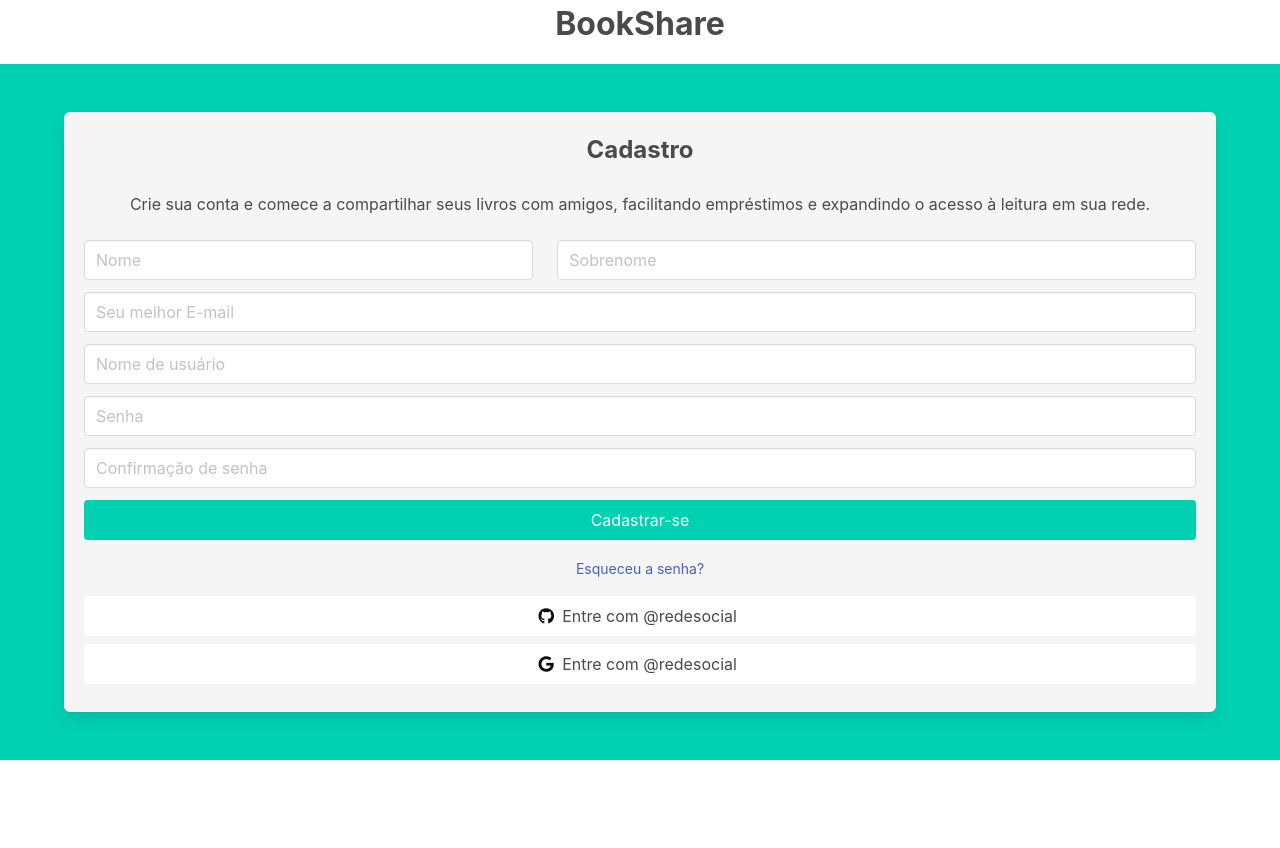
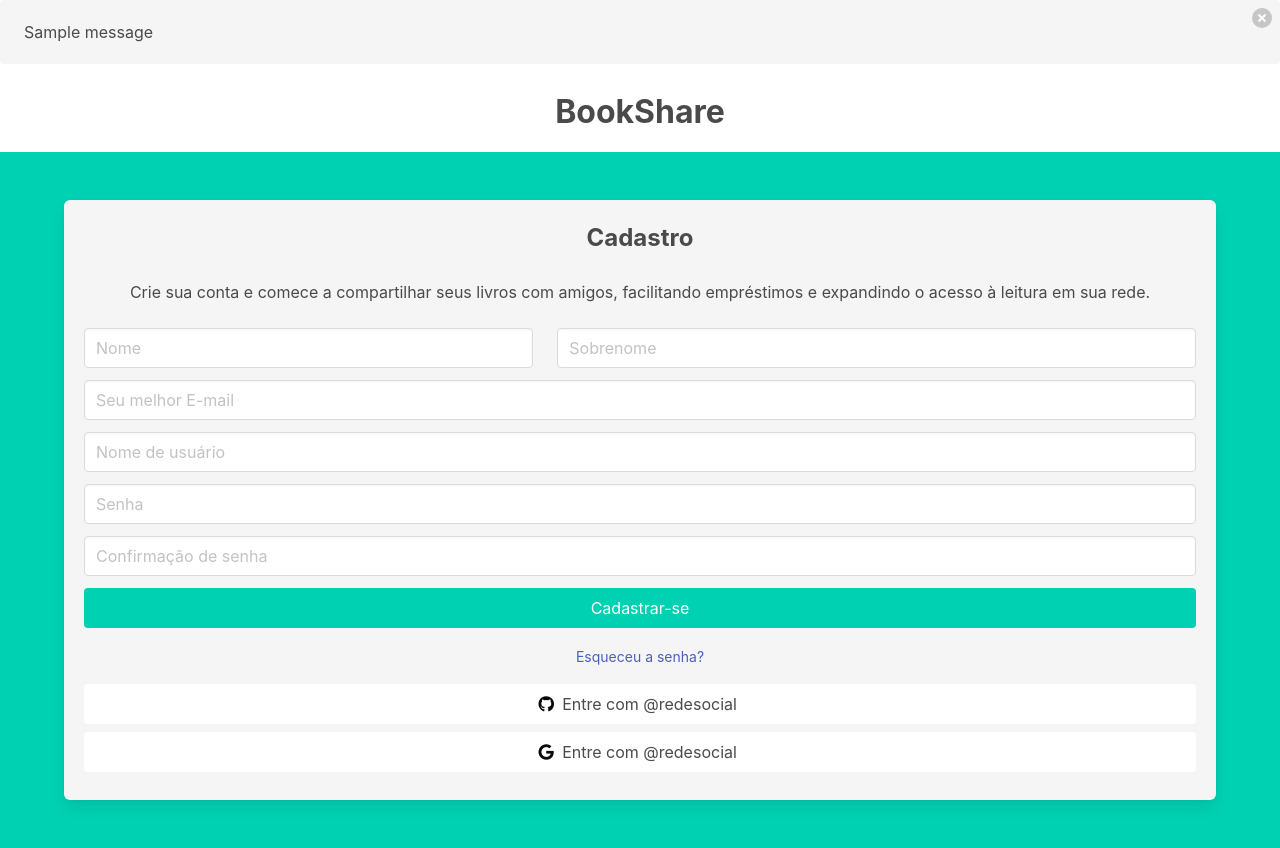
Before and after one commit to ern4m/bookshare, a Flask app: page /auth/register in a window 1280 px wide. Before the commit the page ends 760 px from the top, so only its background shows below. Run offline with Flask 3, Linux system fonts and the light colour scheme; tables that the repository leaves empty hold one stand-in row (values such as "Sample post"); one stand-in notice (Sample message) is shown; some libraries are stand-ins or nearby versions.

Commit message:
feat: Adicionado alertas de erro no cadastro

```diff
--- a/app/auth.py
+++ b/app/auth.py
@@ -30,15 +30,14 @@ def register():
         password = request.form.get('password')
 
         if User.query.filter_by(username=username).first():
-            flash('Username already exists.', 'danger')
+            flash('Username already exists.', 'is-warning')
         elif User.query.filter_by(email=email).first():
-            flash('Email already exists.', 'danger')
+            flash('Email already exists.', 'is-warning')
         else:
             hashed_password = generate_password_hash(password)
             new_user = User(username=username, email=email, password=hashed_password)
             db.session.add(new_user)
             db.session.commit()
-            flash('Account created successfully! Please log in.', 'success')
             return redirect(url_for('auth.login'))
 
     return render_template('auth/register.html')
--- a/app/templates/auth/register.html
+++ b/app/templates/auth/register.html
@@ -11,6 +11,16 @@
     <script src="https://kit.fontawesome.com/a076d05399.js"></script>
 </head>
 <body>
+{% with messages = get_flashed_messages(with_categories=true) %}
+    {% if messages %}
+      {% for category, message in messages %}
+        <div id="notification" class="notification alert {{ category }}">
+            <button id="delete-notification" class="delete"></button>
+            {{ message|capitalize }}
+        </div>
+      {% endfor %}
+    {% endif %}
+{% endwith %}
 <h2 class="has-text-centered mb-4 is-size-3 has-text-weight-bold ">BookShare</h2>
 <section class="section is-relative is-clipped has-background-primary"
 >
@@ -76,6 +86,14 @@
     </div>
 </section>
 </body>
+<script>
+    btn = document.getElementById('delete-notification')
+    notification = document.getElementById('notification')
+    btn.addEventListener('click', (e) => {
+        console.log('clicked')
+        notification.classList.add("is-hidden")
+    })
+</script>
 </html>
 
 <!--<form method="POST">-->
```
